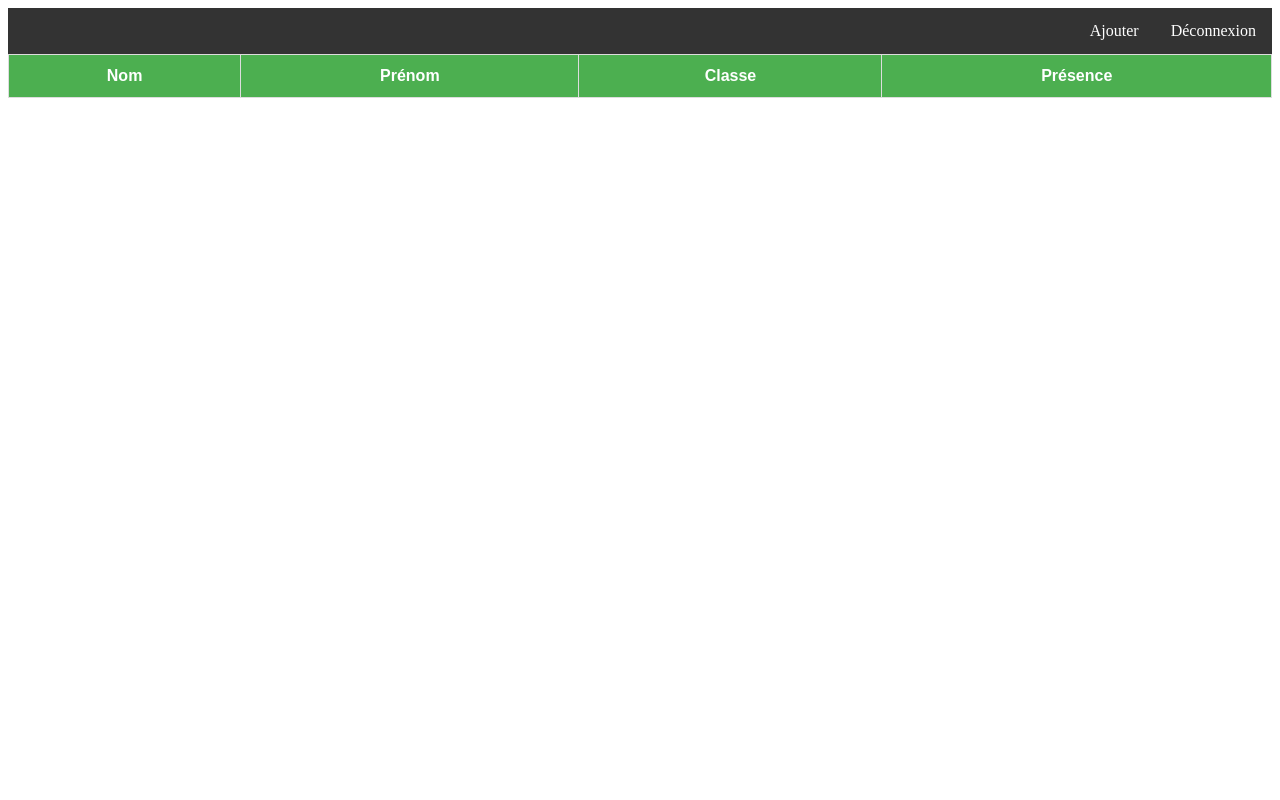
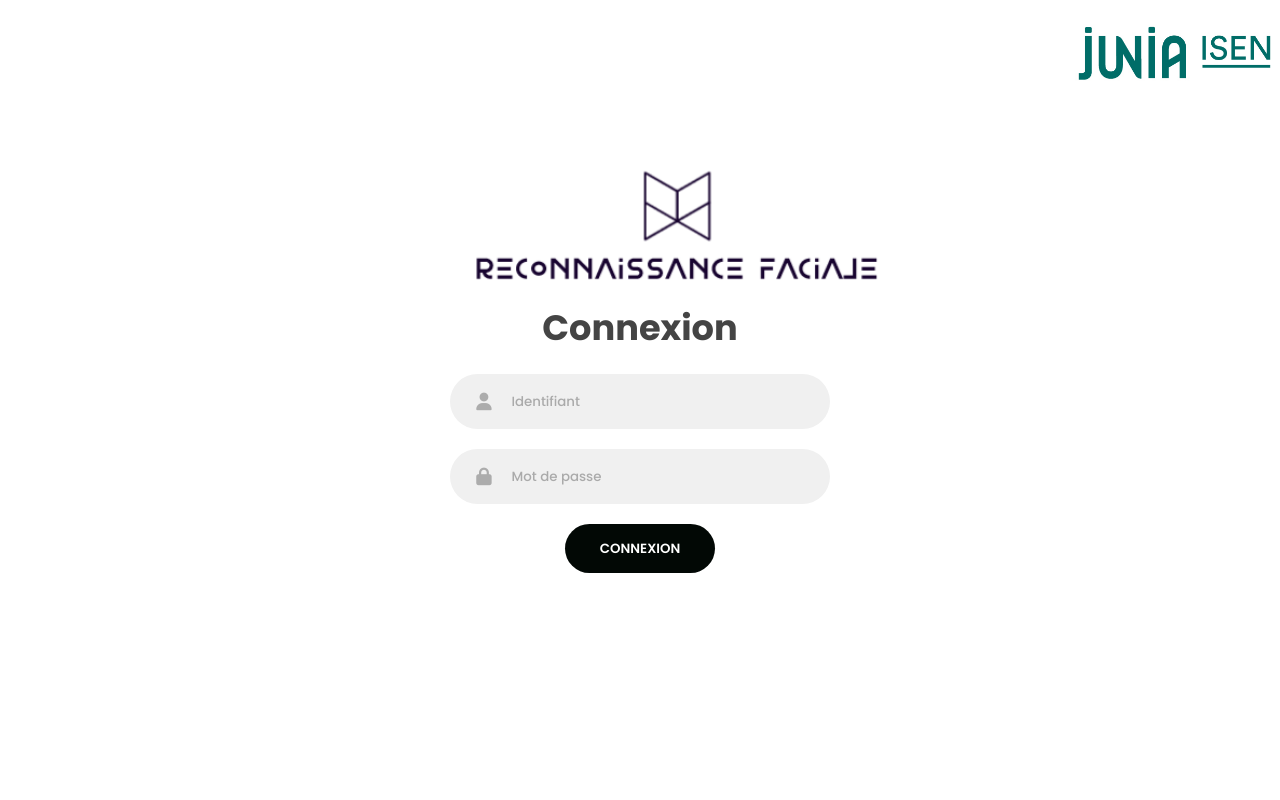
Before and after one commit to rowan2604/Facial-recognition, a Flask app: page / in a window 1280 px wide. Run offline with Flask 2, Linux system fonts and the light colour scheme; data that the repository does not hold is empty; some libraries are stand-ins or nearby versions.

Commit message:
Squellette interface web

```diff
--- a/app.py
+++ b/app.py
@@ -1,44 +1,108 @@
-from flask import Flask, render_template, request
+from flask import Flask, render_template, request, session, redirect
+from datetime import datetime, timedelta
 import mysql.connector
+from flask_bcrypt import Bcrypt
 
 app = Flask(__name__)
-
-
+bcrypt = Bcrypt(app)
+app.secret_key = 'SECRET_KEY'
+app.permanent_session_lifetime = timedelta(minutes = 1)
 
 def lancer():
     stream = open("AddToBDD.py")
     lu = stream.read()
     exec(lu)
 
+@app.route('/')
+def connexion():
+    if request.remote_addr in session:
+        return redirect('/index')
+    else:
+        return render_template('login.html')
 
-@app.route('/')
+@app.route('/auth/', methods=['POST'])
+def auth():
+    identifiant = request.form['Identifiant']
+    mdp = request.form['mdp']
+    conn = mysql.connector.connect(host="eu-cdbr-west-01.cleardb.com", user="b8523d276180fb", password="e548c5fe", database="heroku_432d5a7d6f44b44")
+    conn.text_factory = str
+    cur = conn.cursor()
+    cur.execute("SELECT password FROM connexion WHERE identifiant = '" + identifiant + "'")
+    BDDmdp = cur.fetchone()
+    cur.close()
+    conn.close()
+    if bcrypt.check_password_hash(BDDmdp[0], mdp):
+        session[request.remote_addr] = datetime.now()
+        return redirect('/index')
+    else:
+        return redirect('/')
+
+@app.route('/deconnexion')
+def deco():
+    session.pop(request.remote_addr, None)
+    return redirect('/')
+
+@app.route('/index')
 def index():
     conn = mysql.connector.connect(host="eu-cdbr-west-01.cleardb.com", user="b8523d276180fb", password="e548c5fe", database="heroku_432d5a7d6f44b44")
     conn.text_factory = str
     cur = conn.cursor()
     print("Connexion reussie à SQLite")
     cur.execute("SELECT * FROM Etudiant")
-    posts=cur.fetchall()
+    posts = cur.fetchall()
     cur.close()
     conn.close()
     print("Connexion SQLite est fermee")
-    return render_template('pageBDD.html',posts=posts)
+    return render_template('pageBDD.html', posts = posts)
 
-
-@app.route('/ajouter/')
+@app.route('/ajouter')
 def pageAjouter():
     return render_template('ajouter.html')
 
-@app.route('/index/', methods=['POST'])
+@app.route('/validation', methods=['POST'])
 def ajouterEtRetour():
+    try :
+        nom = request.form['nom']
+        prenom = request.form['prenom']
+        promo = request.form['promo']
+        pic1 = request.files['photo1']
+        pic2 = request.files['photo2']
+        pic3 = request.files['photo3']
+        conn = mysql.connector.connect(host="eu-cdbr-west-01.cleardb.com", user="b8523d276180fb", password="e548c5fe", database="heroku_432d5a7d6f44b44")
+        conn.text_factory = str
+        cur = conn.cursor()
+        print("Connexion reussie à SQLite")
+        cur.execute("CREATE TABLE IF NOT EXISTS Etudiant (id INT PRIMARY KEY NOT NULL AUTO_INCREMENT, Nom VARCHAR(100) NOT NULL, Prenom VARCHAR(100) NOT NULL, Promo VARCHAR(100) NOT NULL, Presence INT NOT NULL, Photo1 BLOB NOT NULL, Photo2 BLOB NOT NULL, Photo3 BLOB NOT NULL)")
+        sql = "INSERT INTO Etudiant (Nom, Prenom, Promo, Presence, Photo1, Photo2, Photo3) VALUES (%s,%s,%s,%s,%s,%s,%s)"
+        print(pic1)
+        print(pic2)
+        print(pic3)
+        blobFile1=pic1.read()
+        blobFile2=pic2.read()
+        blobFile3=pic3.read()
+        value = (nom, prenom, promo, 0, blobFile1, blobFile2, blobFile3)
+        cur.execute(sql, value)
+        conn.commit()
+        print("Fichier insere avec succes")
+        cur.execute( "SELECT Nom, Prenom, Promo FROM Etudiant WHERE id =(SELECT MAX(id) FROM Etudiant)")
+        validation = cur.fetchone()
+        print(validation[0])
+        print(validation[1])
+        print(validation[2])
+        cur.close()
+        conn.close()
+        print("Connexion SQLite est fermee")
+
+    except mysql.connector.Error as error:
+        print("Erreur lors de l'insertion", error)
+
+    return render_template('valid.html', validation = validation)
+
+@app.route("/ajouterCO")
+def ajouterCo():
+    return render_template("ajouterCo.html")
+
+@app.route('/validCo', methods=['POST'])
+def ajouterIdentifiant():
     lancer()
-    conn = mysql.connector.connect(host="eu-cdbr-west-01.cleardb.com", user="b8523d276180fb", password="e548c5fe", database="heroku_432d5a7d6f44b44")
-    conn.text_factory = str
-    cur = conn.cursor()
-    print("Connexion reussie à SQLite")
-    cur.execute("SELECT * FROM Etudiant")
-    posts=cur.fetchall()
-    cur.close()
-    conn.close()
-    print("Connexion SQLite est fermee")
-    return render_template('/pageBDD.html',posts=posts)
+    return render_template("validation.html")
--- a/multilaunch.py
+++ /dev/null
@@ -1,2 +0,0 @@
-import os
-os.system("python recognition_faces_video.py -e encodings.pickle --display 1")
--- a/requirements.txt
+++ b/requirements.txt
@@ -1,5 +1,8 @@
 appdirs==1.4.4
+bcrypt==3.2.0
+Bcrypt-Flask==1.0.1
 certifi==2021.5.30
+cffi==1.14.5
 click==7.1.2
 cmake==3.18.4.post1
 distlib==0.3.2
@@ -21,6 +24,7 @@ pafy==0.5.5
 Pillow==8.2.0
 pipenv==2021.5.29
 protobuf==3.17.0
+pycparser==2.20
 six==1.16.0
 virtualenv==20.4.7
 virtualenv-clone==0.5.4
--- /dev/null
+++ b/static/css/login.css
@@ -0,0 +1,128 @@
+@import url("https://fonts.googleapis.com/css2?family=Poppins:wght@200;300;400;500;600;700;800&display=swap");
+
+*{
+    padding:0;
+    margin:0;
+    box-sizing: border-box;
+}
+
+body,input{
+    font-family:'Poppins',sans-serif ;
+}
+
+.container{
+    position: relative;
+    width: 100%;
+    min-height: 100vh;
+    background-color: #fff;
+    overflow: hidden;
+}
+
+.form-container{
+    position: absolute;
+    width: 100%;
+    height: 100%;
+    top:0;
+    left:0;
+}
+
+form{
+    display: flex;
+    align-items: center;
+    justify-content: center;
+    flex-direction: column;
+    padding: 0rem 5rem;
+    transition: all 0.2s 0.7s;
+    overflow: hidden;
+    grid-column: 1 / 2;
+    grid-row: 1 / 2;
+
+}
+
+.Logo{
+    position: absolute;
+    left: 35%;
+    top: 19%;
+    width: 450px;
+
+}
+.Logo2{
+    position: absolute;
+    left: 84%;
+    top: 3%;
+    width: 200px;
+
+}
+
+form.sign_in_form{
+    z-index: 2;
+}
+
+.title{
+    font-size: 2.2rem;
+    color: #444;
+    margin-bottom: 10px;
+}
+
+.input-username_password{
+    max-width: 380px;
+    width: 100%;
+    height: 55px;
+    background-color: #f0f0f0;
+    margin: 10px 0;
+    border-radius: 55px;
+    display: grid;
+    grid-template-columns: 15% 85%;
+    padding: 0 0.4rem;
+}
+
+.input-username_password i{
+    text-align: center;
+    line-height: 55px;
+    color: #acacac;
+    font-size: 1.1rem;
+}
+
+.input-username_password input{
+    background: none;
+    outline: none;
+    border: #444;
+    line-height: #acacac;
+    font-weight: #f0f0f0;
+    font-size: #fff;
+    color:#333;
+}
+
+.input-username_password input::placeholder{
+    color:#aaa;
+    font-weight: 500;
+}
+
+
+.btn{
+    width: 150px;
+    height: 49px;
+    border:none;
+    outline: none;
+    border-radius: 49px;
+    cursor:pointer;
+    background-color: #020805;
+    color: #fff;
+    text-transform: uppercase;
+    font-weight: 600;
+    margin:10px 0;
+
+}
+
+.btn:hover{
+    background-color: #006f69;
+}
+
+.sign_in{
+    position: absolute;
+    top:20%;
+    left: 50%;
+    transform: translate(-50%,50%);
+    width: 50%;
+
+}
--- a/static/css/pageBDD.css
+++ b/static/css/pageBDD.css
@@ -53,7 +53,6 @@ li a:hover {
   background-color: #111;
 }
 
-
 .red{
 	background-color : red
 }
--- /dev/null
+++ b/templates/login.html
@@ -0,0 +1,45 @@
+<!DOCTYPE html>
+<html lang="fr">
+    <head>
+        <meta charset="UTF-8">
+        <meta name="viewport" content="width=device-width,initial-scale=1.0">
+        <script src="https://kit.fontawesome.com/64d58efce2.js"></script>
+        <link rel="stylesheet" href="{{ url_for('static', filename= 'css/login.css') }}">
+        <title>Page de Connexion</title>
+    </head>
+
+    <body>
+        <div class="container">
+            <div class="form-container">
+                <img src="../static/img/JUNIA-ISEN.jpg" alt="JUNIA-ISEN" class="Logo2">
+                <img src="../static/img/logo.PNG" alt="JUNIA-ISEN" class="Logo">
+                <div class="sign_in">
+                    <form action="/auth/" method="POST" enctype="multipart/form-data" class="sign_in_form">
+                        <h2 class="title">Connexion</h2>
+                        <div class="input-username_password">
+                            <i class="fas fa-user"></i>
+                            <input type="text" placeholder="Identifiant" name="Identifiant" id="Identifiant" required>
+                        </div>
+                        <div class="input-username_password">
+                            <i class="fas fa-lock"></i>
+                            <input type="password" placeholder="Mot de passe" name="mdp" id="mdp" required>
+                        </div>
+                        <input type="submit" value="Connexion" class="btn solid">
+                    </form>
+
+                </div>
+
+            </div>
+        </div>
+
+
+
+
+
+
+
+
+
+    </body>
+
+</html>
--- a/templates/pageBDD.html
+++ b/templates/pageBDD.html
@@ -9,7 +9,7 @@
 		<header>
 			<ul>
   				<li style="float:right"><a>Déconnexion</a></li>
-				<li style="float:right"><a href="/ajouter/">Ajouter</a></li>
+				<li style="float:right"><a href="/ajouter">Ajouter</a></li>
 			</ul>
 		</header>
 		<table>
@@ -20,30 +20,26 @@
 					<th>Prénom</th>
 					<th>Classe</th>
 					<th>Présence</th>
-
 				</tr>
 
 
 			</thead>{% block content %}
 			<tbody id="Etudiants">
 				{% for post in posts %}
-				<tr>
-				    <td>{{ post[0] }}</td>
-					<td>{{ post[1] }}</td>
-					<td>{{ post[2] }}</td>
-					{% if post[3] == 1 %}
+					<tr>
+				    	<td>{{ post[1] }}</td>
+						<td>{{ post[2] }}</td>
+						<td>{{ post[3] }}</td>
+						{% if post[4] == 1 %}
 						<td class="green"></td>
 						{% else %}
 						<td class="red"></td>
 						{% endif %}
-
 					</tr>
-					{% endfor %}
+				{% endfor %}
 
 			</tbody>
 			{% endblock %}
 		</table>
-		<!--------<script src="{{url_for('static', filename='js/pageBDD.js')}}"></script>
----->
 	</body>
 </html>
--- a/templates/valid.html
+++ b/templates/valid.html
@@ -4,10 +4,11 @@
         <meta charset="utf-8" />
         <title>Paragraphes</title>
     </head>
-
+    {% block content %}
     <body>
+        <p>L'étudiant {{validation[0]}} {{validation[1]}} de la Promo {{validation[2]}} a bien été ajouté</p>
         <p>Bonjour et bienvenue sur mon site !</p>
     </body>
-
+    {% endblock %}
     <a href="/index">Retour Accueil</a>
 </html>
```
Also changed, not shown: AddToBDD.py (+31 -27 lines), static/css/ajouterEleve.css (added, +85 -0 lines), templates/ajouter.html (+53 -38 lines), templates/ajouterCo.html (added, +38 -0 lines), templates/validation.html (added, +11 -0 lines), etudiant.db (deleted), static/img/JUNIA-ISEN.jpg (added), static/img/logo.PNG (added).
